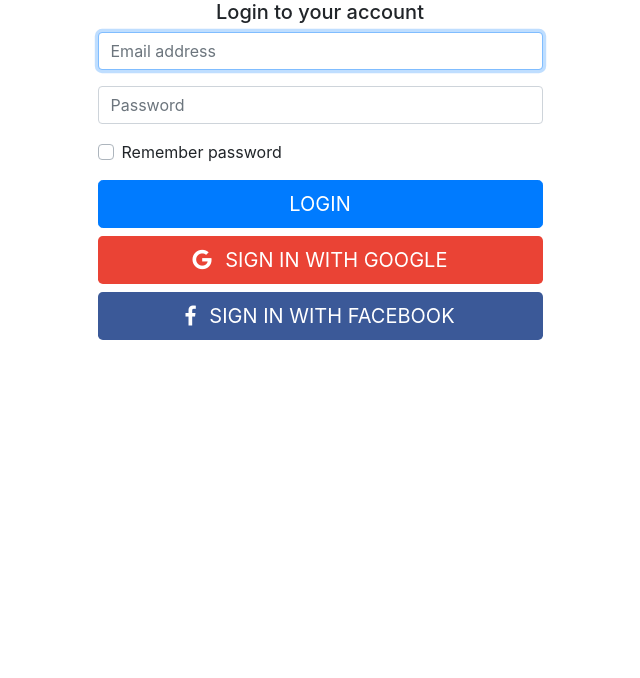
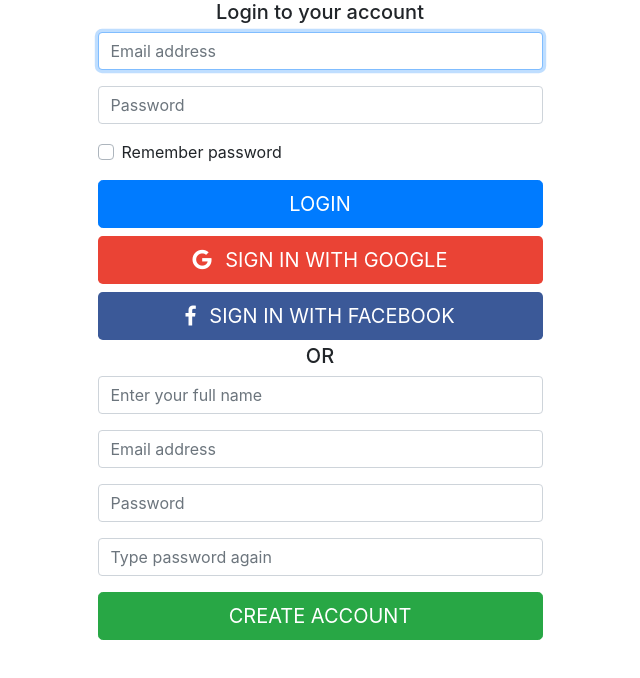
Before and after one commit to KhanhHoangNam/vueapp, a Vue app: page / in a window 1280 px wide. Shown: the top 678 px of the page, without its empty margins (320-960 px from the left). Built offline with nearby package versions, Linux system fonts and the light colour scheme.

Commit message:
register user form

```diff
--- a/src/components/Login.vue
+++ b/src/components/Login.vue
@@ -5,8 +5,8 @@
         <h5 class="text-center">Login to your account</h5>
         <div class="form-group">
           <input type="text" id="inputEmail"
+                 name="email"
                  v-model="email"
-                 name="email"
                  v-validate="'required|email'"
                  :class="{'form-control':true,
                           'border-danger': errors.has('email')}"
@@ -20,9 +20,15 @@
         <div class="form-group">
           <input type="password"
                  name="password"
-                 class="form-control"
+                 v-model="password"
+                 v-validate="'required'"
+                 :class="{'form-control':true,
+                          'border-danger': errors.has('password')}"
                  placeholder="Password"
                  >
+          <span v-show="errors.has('password')" class="text-danger">
+            {{errors.first('password')}}
+          </span>
         </div>
         <!-- checkbox ? -->
         <div class="custom-control custom-checkbox mb-3">
@@ -45,14 +51,20 @@
             <i class="fab fa-facebook-f mr-2"></i>
             Sign in with facebook
         </button>
+        <h5 class="text-center mx-auto mt-1">OR</h5>
+        <Register></Register>
       </div>
     </div>
   </div>
 </template>
 
 <script>
+import Register from './Register.vue'
 export default {
   name: 'Login',
+  components: {
+    Register
+  },
   props: {
 
   },
@@ -64,14 +76,26 @@
   },
   methods: {
     async login() {
-      alert('Bạn bấm đăng nhập')
+      let result = await this.$validator.validateAll()
+      if(!result) {
+        return
+      }
+      alert(`Bạn bấm đăng nhập. Email: ${this.email}, password: ${this.password}`)
     },
 
     async loginFacebook() {
+      let result = await this.$validator.validateAll()
+      if(!result) {
+        return
+      }
       alert('Bạn bấm đăng nhập Facebook')
     },
 
     async loginGoogle() {
+      let result = await this.$validator.validateAll()
+      if(!result) {
+        return
+      }
       alert('Bạn bấm đăng nhập Google')
     }
   }
--- /dev/null
+++ b/src/components/Register.vue
@@ -0,0 +1,92 @@
+<template>
+    <div>
+        <div class="form-group">
+            <input type="text"
+                v-model="fullName"
+                name="fullName"
+                v-validate="'required'"
+                :class="{'form-control':true,
+                            'border-danger': errors.has('fullName')}"
+                    placeholder="Enter your full name" autofocus>
+            <span v-show="errors.has('fullName')" class="text-danger">
+                {{errors.first('fullName')}}
+            </span>
+        </div>
+
+        <div class="form-group">
+          <input type="text"
+                 name="email"
+                 v-model="email"
+                 v-validate="'required|email'"
+                 :class="{'form-control':true,
+                          'border-danger': errors.has('email')}"
+                 placeholder="Email address" autofocus
+                 >
+          <span v-show="errors.has('email')" class="text-danger">
+            {{errors.first('email')}}
+          </span>
+        </div>
+
+        <div class="form-group">
+          <input type="password"
+                 name="password"
+                 v-model="password"
+                 v-validate="'required'"
+                 :class="{'form-control':true,
+                          'border-danger': errors.has('password')}"
+                 placeholder="Password"
+                 ref="password"
+                 >
+          <span v-show="errors.has('password')" class="text-danger">
+            {{errors.first('password')}}
+          </span>
+        </div>
+
+        <div class="form-group">
+          <input type="password"
+                 name="retypePassword"
+                 v-validate="'required|confirmed:password'"
+                 :class="{'form-control':true,
+                          'border-danger': errors.has('retypePassword')}"
+                 placeholder="Type password again"
+                 data-vv-as="password"
+                 >
+          <span v-show="errors.has('retypePassword')" class="text-danger">
+            {{errors.first('retypePassword')}}
+          </span>
+        </div>
+        <button type="button" class="btn btn-lg btn-success btn-block text-uppercase"
+                  @click="createAccount">
+                  Create account
+         </button>
+    </div>
+
+</template>
+
+<script>
+export default {
+    name: 'Register',
+    props: {},
+    data() {
+        return {
+            fullName: "",
+            email: "",
+            password: "",
+            retypePassword: "",
+        }
+    },
+    methods: {
+        async createAccount() {
+            let reseult = await this.$validator.validateAll()
+            if(!reseult) {
+                return
+            }
+            alert(`Gửi thông tin API tới Nodejs Server`)
+        }
+    }
+}
+</script>
+
+<style scoped>
+
+</style>
```
